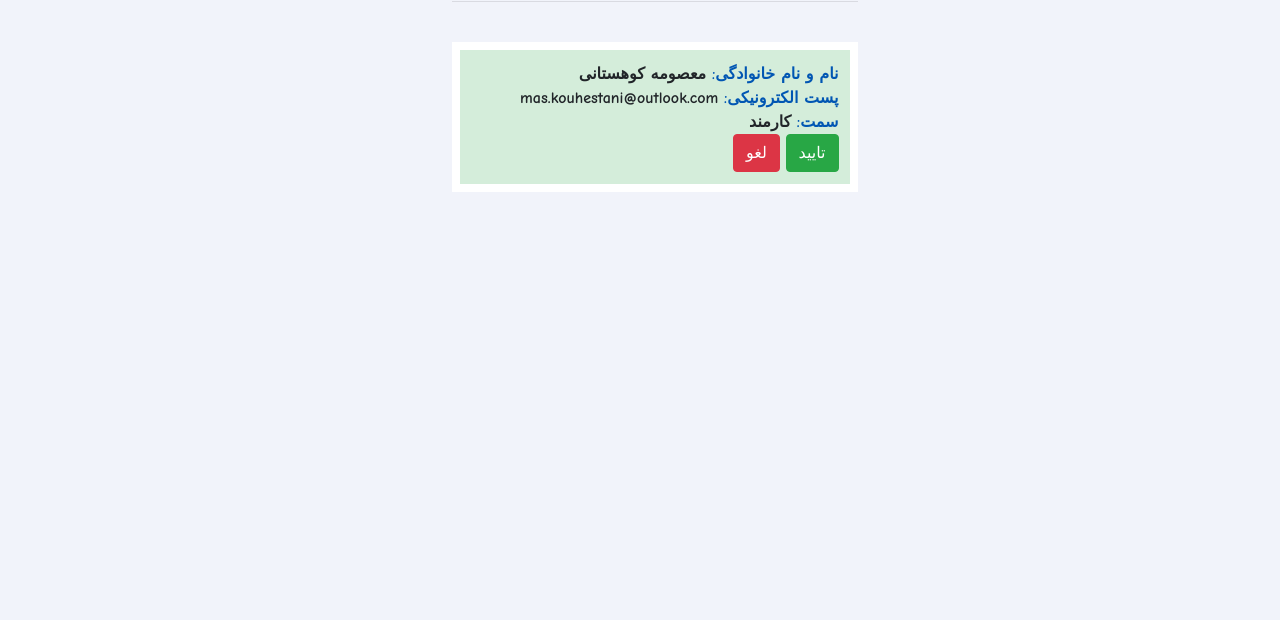
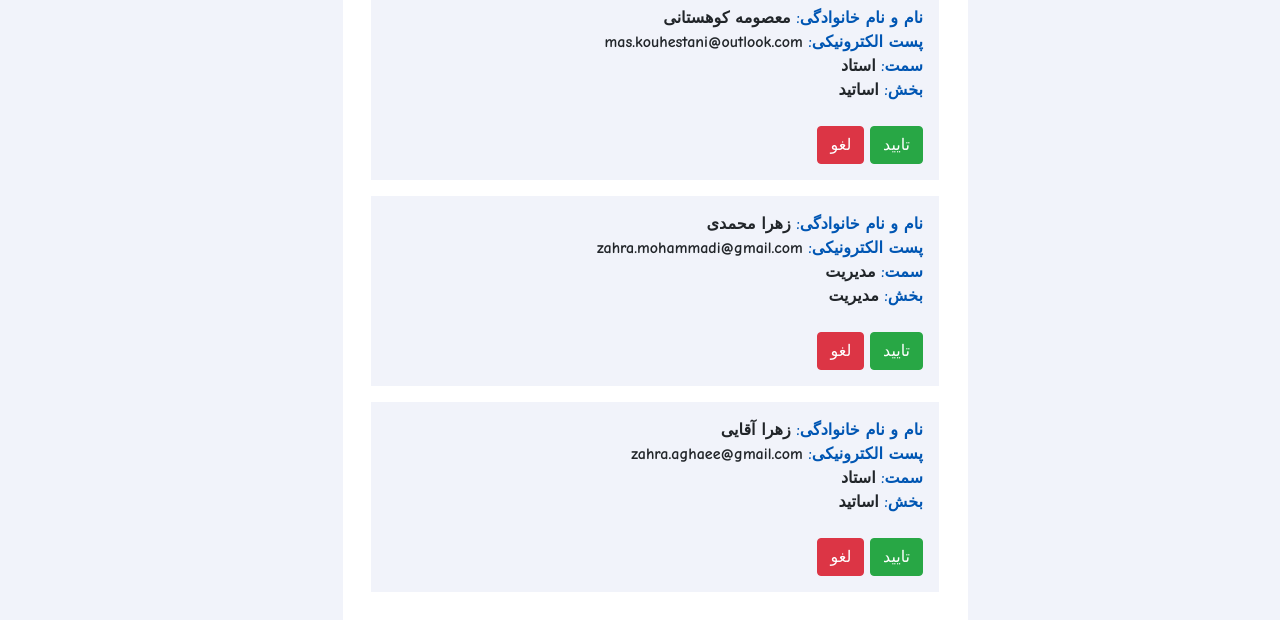
Before and after one commit to MasoumehKouhestani/IEProject, a website: page src/userAuthentication.html in a window 1280 px wide. Shown: the part 207-827 px from the top of the page. Before the commit the page ends 800 px from the top, so only its background shows below. Drawn offline with Linux system fonts and the light colour scheme.

Commit message:
json file for user authentication

```diff
--- a/src/css/login.css
+++ b/src/css/login.css
@@ -10,7 +10,7 @@ body {
 
 /*--Row--*/
 .col-sm-6 {
-  background-color: #d4edda;
+  background-color: white;
   margin-top:5%;
 }
 
--- a/src/css/profileSetting.css
+++ b/src/css/profileSetting.css
@@ -9,8 +9,8 @@ body {
 }
 
 /*--Row--*/
-.col-lg-6 {
-  background-color: #d4edda;
+.col-sm-6 {
+  background-color: white;
 }
 
 /*--Edit Profile Button Input--*/
--- a/src/css/signup.css
+++ b/src/css/signup.css
@@ -9,8 +9,8 @@ body {
 }
 
 /*--Row--*/
-.col-lg-6 {
-  background-color: #d4edda;
+.col-sm-6 {
+  background-color: white;
   margin-top: 5%;
 }
 
--- a/src/css/userAuthentication.css
+++ b/src/css/userAuthentication.css
@@ -29,8 +29,9 @@ span {
 }
 
 .person_info {
-  padding: 3%;
-  background-color: #d4edda;
+  padding: 1rem;
+  margin: 1rem;
+  background-color: #f1f3fa;
   text-align: right;
   font-weight: bold;
 }
--- /dev/null
+++ b/src/js/forUserConfirm.js
@@ -0,0 +1,32 @@
+$(document).ready(function(){
+  $.get("json/userAuthentication.json", function(data){
+    for (var i = 0; i < data.length; i++) {
+      var x = data[i];
+      var s = $('<div class="person_info">\n' +
+        '        <span class="label">نام و نام خانوادگی:</span>\n' +
+        '        <span>' +
+        x.name+
+        '</span><br>\n' +
+        '        <span class="label">پست الکترونیکی:</span>\n' +
+        '        <span>' +
+        x.email+
+        '</span><br>\n' +
+        '        <span class="label">سمت:</span>\n' +
+        '        <span>' +
+        x.position+
+        '</span><br>\n' +
+        '        <span class="label">بخش:</span>\n' +
+        '        <span>' +
+        x.section+
+        '</span><br>\n' +
+        '        <br>\n' +
+        '        <form method="post">\n' +
+        '          <button type="submit" class="btn btn-success">تایید</button>\n' +
+        '          <button type="submit" class="btn btn-danger">لغو</button>\n' +
+        '        </form>\n' +
+        '      </div>');
+      $('.person_info_container').append(s);
+    }
+
+  });
+});
--- a/src/json/userauthentication.json
+++ b/src/json/userauthentication.json
@@ -1,25 +1,20 @@
-{
-  "name": "application-name",
-  "version": "0.0.1",
-  "topic":" سرد بودن کلاس ها ",
-  "description":"???????? ???? ?? ????? ??? ???? ? ????? ??? ??????? ??? ????? ??? ???? ???? ? ??? ?????? ???? ????? ????? ???? ???? ????? ???? ",
-  "other-description":[
-    {
-      "name":"???? ?????",
-      "des":"???? ?? ???? ????????? ??? "
-    },
-    {
-      "name":"???? ????? ",
-      "des":"???? ??? ????????? ?? ????? ???? "
-    }
-  ],
-  "type":"shekayet",
-  "section":"???????",
-  "sender":"??? ???? ",
-  "referTo":"??? ????",
-  "condition":"open",
-  "start-date":"98/1/13",
-  "end-date":" ???? ??? ???"
-
-
-}
+[
+  {
+    "name": "معصومه کوهستانی",
+    "email": "mas.kouhestani@outlook.com",
+    "position": "استاد",
+    "section": "اساتید"
+  },
+  {
+    "name": "زهرا محمدی",
+    "email": "zahra.mohammadi@gmail.com",
+    "position": "مدیریت",
+    "section": "مدیریت"
+  },
+  {
+    "name": "زهرا آقایی",
+    "email": "zahra.aghaee@gmail.com",
+    "position": "استاد",
+    "section": "اساتید"
+  }
+]
--- a/src/userAuthentication.html
+++ b/src/userAuthentication.html
@@ -11,6 +11,7 @@
   <script src="js/jquery.min.js"></script>
   <script src="js/bootstrap.min.js"></script>
   <script src="js/app.js"></script>
+  <script src="js/forUserConfirm.js"></script>
 </head>
 <body>
 
@@ -62,25 +63,27 @@
 <br><br><br><br><br><br>
 
 <div class="row">
-  <div class="col-lg-4"></div>
-  <div class="col-lg-4">
-    <h1 class="text-center">تایید کاربر</h1>
-    <hr>
+  <div class="col-sm-3"></div>
+  <div class="col-sm-6">
+
     <br/>
 
     <div class="person_info_container">
-      <div class="person_info">
-        <span class="label">نام و نام خانوادگی:</span>
-        <span>معصومه کوهستانی</span><br>
-        <span class="label">پست الکترونیکی:</span>
-        <span>mas.kouhestani@outlook.com</span><br>
-        <span class="label">سمت:</span>
-        <span>کارمند</span><br>
-        <form method="post">
-          <button type="submit" class="btn btn-success">تایید</button>
-          <button type="submit" class="btn btn-danger">لغو</button>
-        </form>
-      </div>
+      <!--<div class="person_info">-->
+        <!--<span class="label">نام و نام خانوادگی:</span>-->
+        <!--<span></span><br>-->
+        <!--<span class="label">پست الکترونیکی:</span>-->
+        <!--<span></span><br>-->
+        <!--<span class="label">سمت:</span>-->
+        <!--<span></span><br>-->
+        <!--<span class="label">بخش:</span>-->
+        <!--<span></span><br>-->
+        <!--<br>-->
+        <!--<form method="post">-->
+          <!--<button type="submit" class="btn btn-success">تایید</button>-->
+          <!--<button type="submit" class="btn btn-danger">لغو</button>-->
+        <!--</form>-->
+      <!--</div>-->
     </div>
   </div>
 </div>
```
Also changed, not shown: src/login.html (+1 -3 lines), src/orginal.html (added, +10 -0 lines), src/profileSetting.html (+3 -5 lines), src/signup.html (+3 -8 lines).
